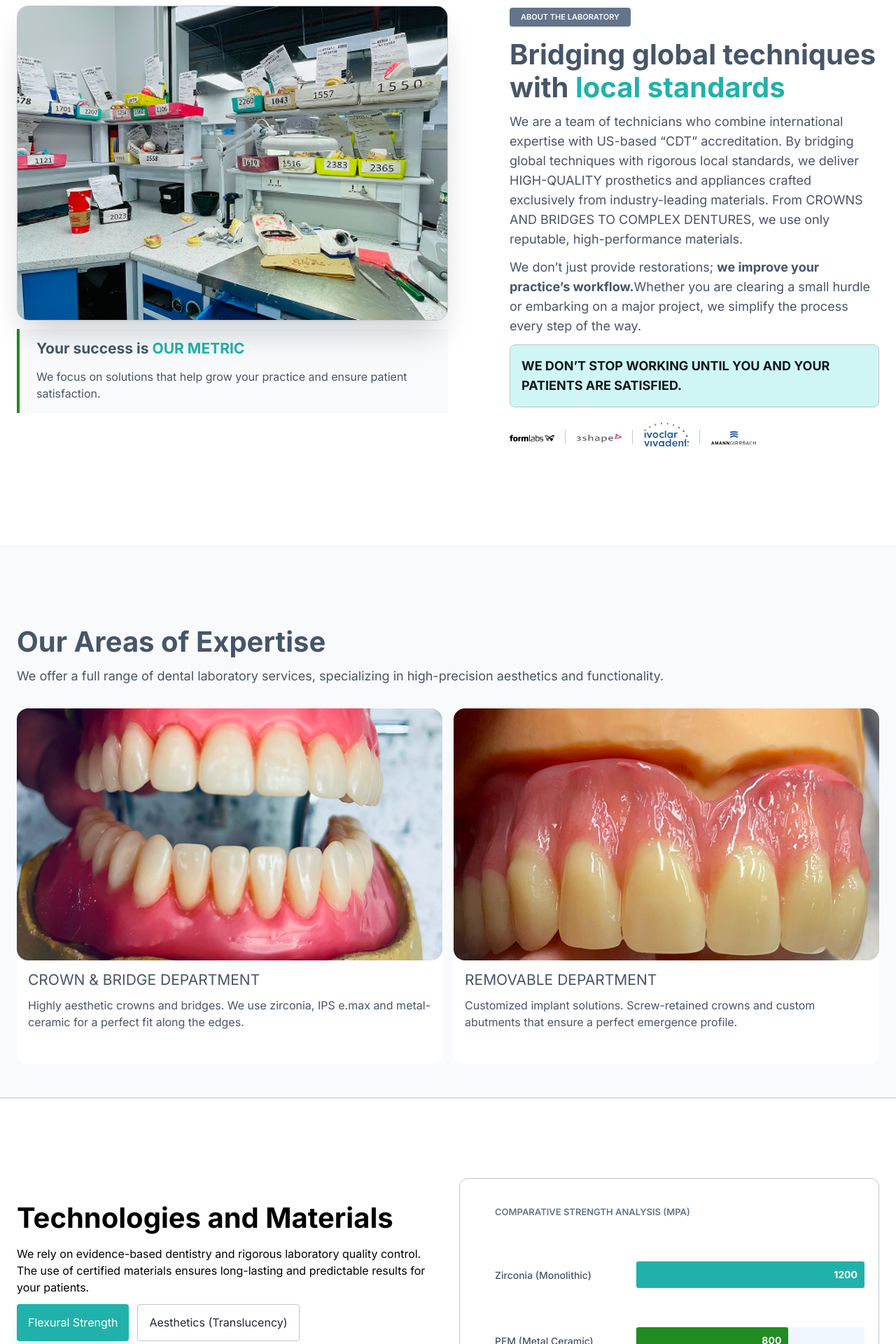
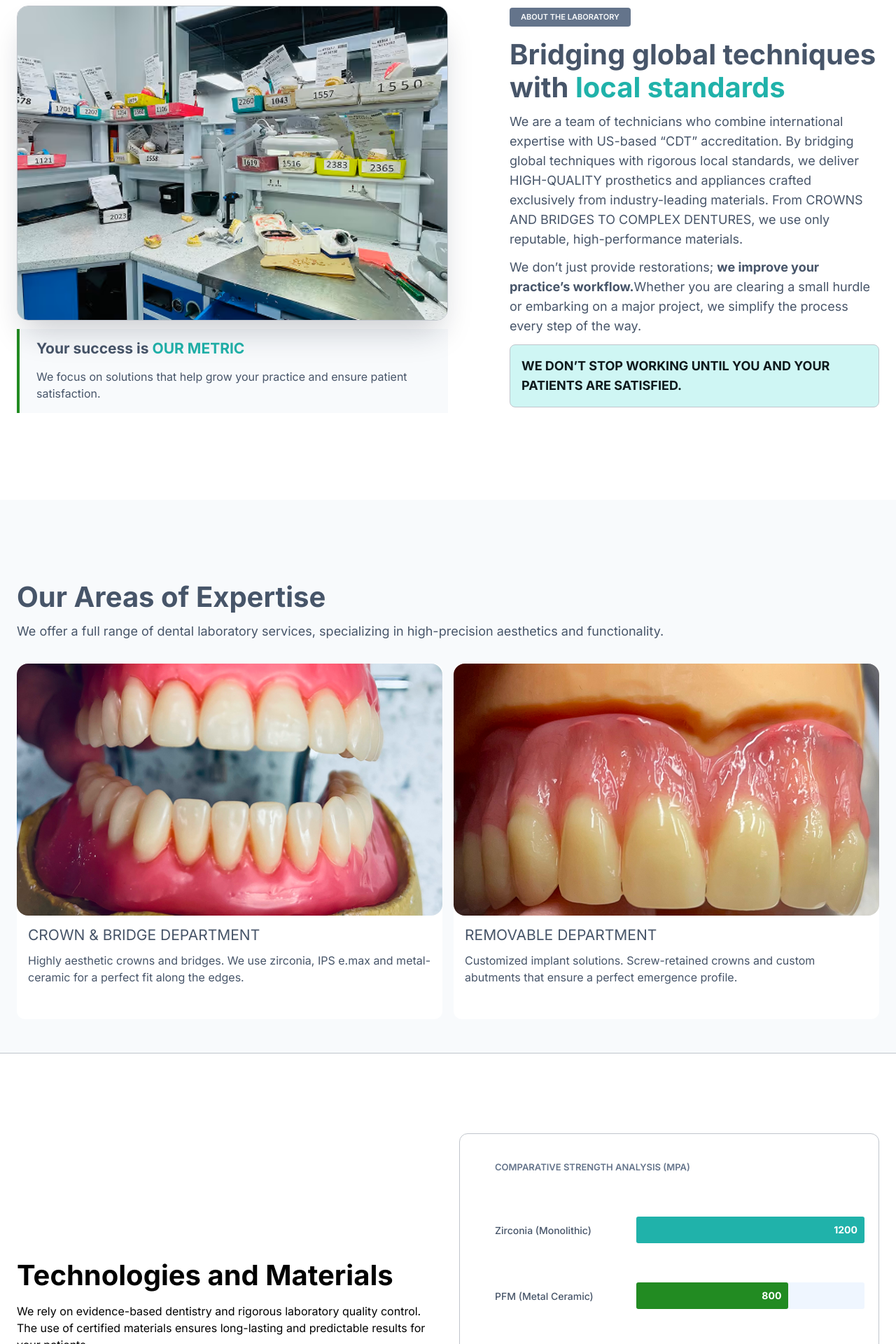
Before and after one commit to eugene2203/respectudental-coming-soon, a Next.js app: page / in a window 1280 px wide. Shown: the part 880-2800 px from the top of the page at 70% size. Built offline with nearby package versions, Linux system fonts and the light colour scheme.

Commit message:
first Leon fix

```diff
--- a/src/components/pages/contacts-page/QuestionsBlock.tsx
+++ b/src/components/pages/contacts-page/QuestionsBlock.tsx
@@ -15,10 +15,10 @@ export default function QuestionsBlock() {
             title: 'What is your standard turnaround time?',
             text: '<p>Our standard turnaround time depends on the type of restoration:</p>\n' +
                 '<ul><li>Single crowns & veneers — 5–7 business days</li>\n' +
-                '<li>Bridges (3–4 units) — 7–10 business days</li>\n' +
+                '<li>Bridges (3–4 units) — 5–7 business days</li>\n' +
                 '<li>Implant restorations — 7–10 business days</li>\n' +
-                '<li>Full-arch cases (All-on-4 / All-on-6) — 10–15 business days</li>\n' +
-                '<li>Partial & full dentures — 10–14 business days</li>\n' +
+                '<li>Full-arch cases (All-on-4 / All-on-X) — 10–15 business days</li>\n' +
+                '<li>Cast "RPD" Frame — 10 business days</li>\n' +
                 '<li>Night guards & retainers — 3–5 business days</li>\n' +
                 '</ul>\n' +
                 '<p>We also offer rush service for time-sensitive cases. Please contact us directly to discuss availability and expedited options.</p>\n' +
@@ -28,13 +28,13 @@ export default function QuestionsBlock() {
             text: '<p>We work with a carefully selected range of high-quality materials to ensure durability, aesthetics, and patient comfort:</p>\n' +
                 '<p>Denture Bases</p>\n' +
                 '<ul>\n' +
-                '<li>Acrylic resin (PMMA) — our standard material, proven, durable, and easy to adjust and repair</li>\n' +
+                '<li>Acrylic resin ("Keystone"/Diamond`d) — our standard material, proven, durable, and easy to adjust and repair</li>\n' +
                 '<li>Flexible resin (Valplast / TCS) — for patients who require a metal-free, lightweight, and tissue-friendly option</li>\n' +
-                '<li>Chrome Cobalt (Cast Metal) — for partial denture frameworks requiring maximum strength and minimal bulk</li>\n' +
+                '<li>Cast "RPD" Metalframe — for partial denture frameworks requiring maximum strength and minimal bulk</li>\n' +
                 '</ul>\n' +
                 '<p>Denture Teeth</p>\n' +
                 '<ul>\n' +
-                '<li>Composite resin teeth — good aesthetics at an accessible price point</li>\n' +
+                '<li>Denture teeth (Vita, Ivoclar, Poli-dent "Ref-line", Enigma...)  — good aesthetics at an accessible price point</li>\n' +
                 '<li>Porcelain teeth — available upon request for cases requiring superior wear resistance and a natural look</li>\n' +
                 '</ul>\n' +
                 '<p>Implant-Supported Removables</p>\n' +
--- a/src/components/pages/main-page/MainLaboratoryBlock.tsx
+++ b/src/components/pages/main-page/MainLaboratoryBlock.tsx
@@ -9,7 +9,7 @@ export default function MainLaboratoryBlock() {
                 <div className="laboratory-info flex flex-col-reverse xl:flex-row">
                     <div className="laboratory-info__img shrink-0">
                         <div className="laboratory-info__img-wrap relative mb-3">
-                            <Image src="/images/main-page/laboratory-img.png"
+                            <Image src="/images/main-page/laboratory-img_cleanup.png"
                                    className="object-cover"
                                    alt="CDT-accredited dental lab workspace in Brooklyn, NY"
                                    fill
@@ -39,7 +39,7 @@ export default function MainLaboratoryBlock() {
                         <div className="laboratory-info__quote mb-3">
                             WE DON’T STOP WORKING UNTIL YOU AND YOUR PATIENTS ARE SATISFIED.
                         </div>
-                        <LogosBlock/>
+                        {/*<LogosBlock/>*/}
                     </div>
                 </div>
             </div>
--- a/src/components/pages/main-page/TechnologiesAndMaterials.tsx
+++ b/src/components/pages/main-page/TechnologiesAndMaterials.tsx
@@ -15,7 +15,8 @@ export default function TechnologiesAndMaterials() {
     const analysisBar: AnalysisBarItem[] = [
         {title: 'Zirconia (Monolithic)', shortTitle: 'Zirconia', number: '1200', color: '#20B2AA'},
         {title: 'PFM (Metal Ceramic)', shortTitle: 'PFM', number: '800', color: '#228B22'},
-        {title: 'IPS e.max', shortTitle: 'e.max', number: '400', color: '#64748B'}
+        {title: 'IPS e.max', shortTitle: 'e.max', number: '400', color: '#64748B'},
+        {title: 'Hi-impact denture base', shortTitle: 'hi-impact', number: '1200', color: '#c82d21'},
     ];
 
     const maxValue = useMemo(() => {
@@ -53,20 +54,20 @@ export default function TechnologiesAndMaterials() {
                             The use of certified materials ensures long-lasting and predictable results for
                             your patients.
                         </p>
-                        <div className="flex flex-col xl:flex-row gap-3 mb-8">
-                            <button className="btn-main flex items-center justify-center">
-                                Flexural Strength
-                            </button>
-                            <button className="btn-default">Aesthetics (Translucency)</button>
-                        </div>
-                        <div className="laboratory-info__left-text">
-                            <h4 className="mb-4">Your success is <span className="color-text">OUR METRIC</span></h4>
-                            <p className="mb-0">
-                                Zirconia (zirconium dioxide): offers exceptional flexural strength of up
-                                to 1,200 MPa. It is the ideal choice for the posterior teeth, patients with
-                                bruxism, and long-span bridge restorations.
-                            </p>
-                        </div>
+                        {/*<div className="flex flex-col xl:flex-row gap-3 mb-8">*/}
+                        {/*    <button className="btn-main flex items-center justify-center">*/}
+                        {/*        Flexural Strength*/}
+                        {/*    </button>*/}
+                        {/*    <button className="btn-default">Aesthetics (Translucency)</button>*/}
+                        {/*</div>*/}
+                        {/*<div className="laboratory-info__left-text">*/}
+                        {/*    <h4 className="mb-4">Your success is <span className="color-text">OUR METRIC</span></h4>*/}
+                        {/*    <p className="mb-0">*/}
+                        {/*        Zirconia (zirconium dioxide): offers exceptional flexural strength of up*/}
+                        {/*        to 1,200 MPa. It is the ideal choice for the posterior teeth, patients with*/}
+                        {/*        bruxism, and long-span bridge restorations.*/}
+                        {/*    </p>*/}
+                        {/*</div>*/}
                     </div>
                     <div className="technologies-item">
                         <div className="technologies-analysis-wrap">
```
Also changed, not shown: public/images/main-page/laboratory-img_cleanup.png (added).
